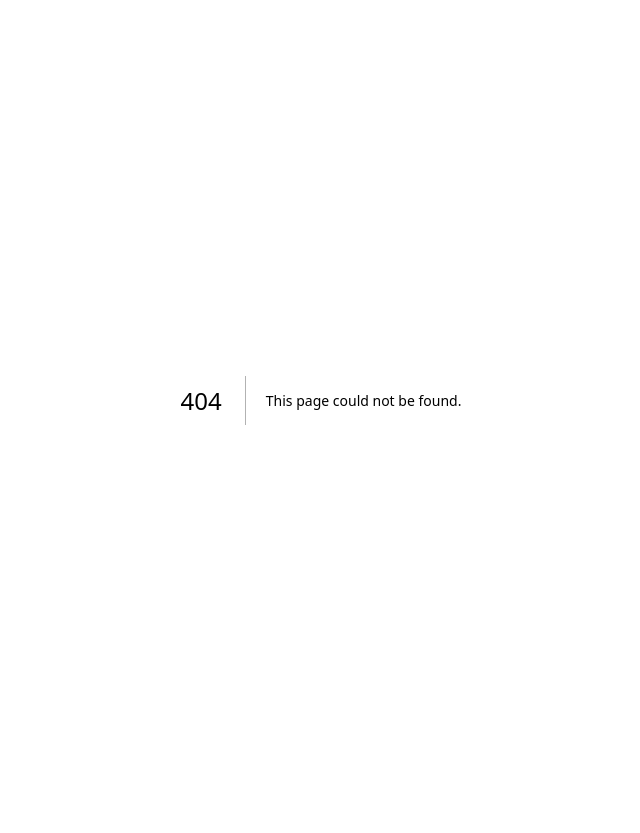
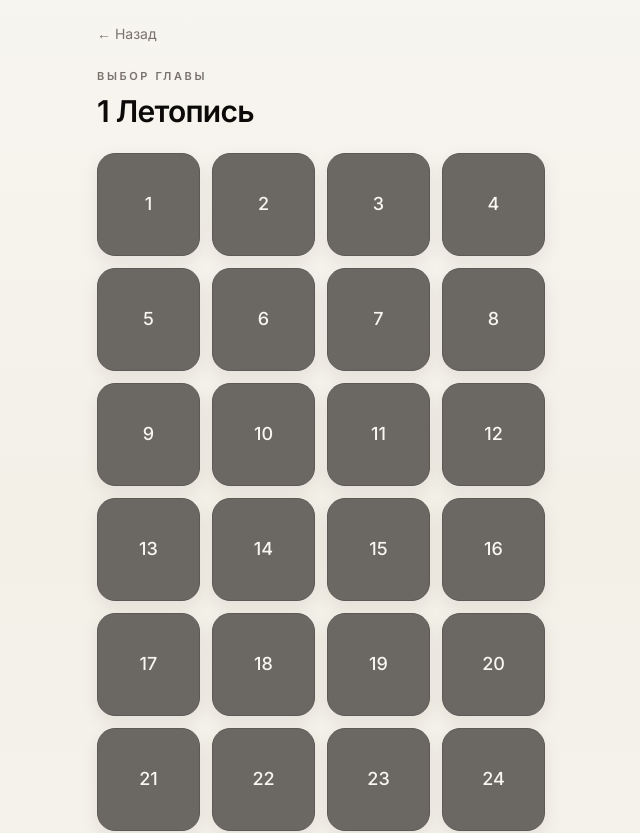
Before and after one commit to scriptura-plus/ai-concierge, a Next.js app: page /moderator/workspace/1-chronicles in a window 1280 px wide. Before the commit this address had no page. Shown: the top 833 px of the page, without its empty margins (319-959 px from the left). Before the commit the page ends 800 px from the top, so only its background shows below. Built offline with nearby package versions, Linux system fonts and the light colour scheme.

Commit message:
Create page.tsx

```diff
--- /dev/null
+++ b/src/app/moderator/workspace/[book]/page.tsx
@@ -0,0 +1,273 @@
+import Link from 'next/link'
+import { notFound } from 'next/navigation'
+import { getBookById } from '@/lib/bible/books'
+
+type PageProps = {
+  params: Promise<{
+    book: string
+  }>
+}
+
+const RU_BOOK_LABELS: Record<string, string> = {
+  Genesis: 'Бытие',
+  Exodus: 'Исход',
+  Leviticus: 'Левит',
+  Numbers: 'Числа',
+  Deuteronomy: 'Второзаконие',
+  Joshua: 'Иисус Навин',
+  Judges: 'Судей',
+  Ruth: 'Руфь',
+  '1 Samuel': '1 Самуила',
+  '2 Samuel': '2 Самуила',
+  '1 Kings': '1 Царей',
+  '2 Kings': '2 Царей',
+  '1 Chronicles': '1 Летопись',
+  '2 Chronicles': '2 Летопись',
+  Ezra: 'Ездра',
+  Nehemiah: 'Неемия',
+  Esther: 'Эсфирь',
+  Job: 'Иов',
+  Psalms: 'Псалмы',
+  Proverbs: 'Притчи',
+  Ecclesiastes: 'Экклезиаст',
+  'Song of Solomon': 'Песня Соломона',
+  Isaiah: 'Исаия',
+  Jeremiah: 'Иеремия',
+  Lamentations: 'Плач Иеремии',
+  Ezekiel: 'Иезекииль',
+  Daniel: 'Даниил',
+  Hosea: 'Осия',
+  Joel: 'Иоиль',
+  Amos: 'Амос',
+  Obadiah: 'Авдий',
+  Jonah: 'Иона',
+  Micah: 'Михей',
+  Nahum: 'Наум',
+  Habakkuk: 'Аввакум',
+  Zephaniah: 'Софония',
+  Haggai: 'Аггей',
+  Zechariah: 'Захария',
+  Malachi: 'Малахия',
+  Matthew: 'Матфея',
+  Mark: 'Марка',
+  Luke: 'Луки',
+  John: 'Иоанна',
+  Acts: 'Деяния',
+  Romans: 'Римлянам',
+  '1 Corinthians': '1 Коринфянам',
+  '2 Corinthians': '2 Коринфянам',
+  Galatians: 'Галатам',
+  Ephesians: 'Эфесянам',
+  Philippians: 'Филиппийцам',
+  Colossians: 'Колоссянам',
+  '1 Thessalonians': '1 Фессалоникийцам',
+  '2 Thessalonians': '2 Фессалоникийцам',
+  '1 Timothy': '1 Тимофею',
+  '2 Timothy': '2 Тимофею',
+  Titus: 'Титу',
+  Philemon: 'Филимону',
+  Hebrews: 'Евреям',
+  James: 'Иакова',
+  '1 Peter': '1 Петра',
+  '2 Peter': '2 Петра',
+  '1 John': '1 Иоанна',
+  '2 John': '2 Иоанна',
+  '3 John': '3 Иоанна',
+  Jude: 'Иуды',
+  Revelation: 'Откровение',
+}
+
+function ruTitle(title: string) {
+  return RU_BOOK_LABELS[title] ?? title
+}
+
+type Tone = {
+  background: string
+  border: string
+  color: string
+}
+
+function getChapterTone(title: string): Tone {
+  const torah = new Set([
+    'Genesis',
+    'Exodus',
+    'Leviticus',
+    'Numbers',
+    'Deuteronomy',
+  ])
+
+  const historical = new Set([
+    'Joshua',
+    'Judges',
+    'Ruth',
+    '1 Samuel',
+    '2 Samuel',
+    '1 Kings',
+    '2 Kings',
+    '1 Chronicles',
+    '2 Chronicles',
+    'Ezra',
+    'Nehemiah',
+    'Esther',
+  ])
+
+  const wisdom = new Set([
+    'Job',
+    'Psalms',
+    'Proverbs',
+    'Ecclesiastes',
+    'Song of Solomon',
+  ])
+
+  const majorProphets = new Set([
+    'Isaiah',
+    'Jeremiah',
+    'Lamentations',
+    'Ezekiel',
+    'Daniel',
+  ])
+
+  const minorProphets = new Set([
+    'Hosea',
+    'Joel',
+    'Amos',
+    'Obadiah',
+    'Jonah',
+    'Micah',
+    'Nahum',
+    'Habakkuk',
+    'Zephaniah',
+    'Haggai',
+    'Zechariah',
+    'Malachi',
+  ])
+
+  const gospels = new Set(['Matthew', 'Mark', 'Luke', 'John'])
+  const acts = new Set(['Acts'])
+
+  const pauline = new Set([
+    'Romans',
+    '1 Corinthians',
+    '2 Corinthians',
+    'Galatians',
+    'Ephesians',
+    'Philippians',
+    'Colossians',
+    '1 Thessalonians',
+    '2 Thessalonians',
+    '1 Timothy',
+    '2 Timothy',
+    'Titus',
+    'Philemon',
+    'Hebrews',
+  ])
+
+  const generalLetters = new Set([
+    'James',
+    '1 Peter',
+    '2 Peter',
+    '1 John',
+    '2 John',
+    '3 John',
+    'Jude',
+  ])
+
+  const revelation = new Set(['Revelation'])
+
+  if (torah.has(title)) {
+    return { background: '#5B5A60', border: '#4E4D53', color: '#F7F7F4' }
+  }
+
+  if (historical.has(title)) {
+    return { background: '#6B6763', border: '#5D5956', color: '#F7F6F2' }
+  }
+
+  if (wisdom.has(title)) {
+    return { background: '#635F66', border: '#56525A', color: '#F7F6F3' }
+  }
+
+  if (majorProphets.has(title)) {
+    return { background: '#4F5258', border: '#45474C', color: '#F8F7F4' }
+  }
+
+  if (minorProphets.has(title)) {
+    return { background: '#5D615C', border: '#50534F', color: '#F8F7F3' }
+  }
+
+  if (gospels.has(title)) {
+    return { background: '#5B6068', border: '#4E535A', color: '#F8F7F4' }
+  }
+
+  if (acts.has(title)) {
+    return { background: '#74717A', border: '#63606A', color: '#F8F7F4' }
+  }
+
+  if (pauline.has(title)) {
+    return { background: '#69656E', border: '#5A5760', color: '#F8F7F4' }
+  }
+
+  if (generalLetters.has(title)) {
+    return { background: '#5F646B', border: '#51555B', color: '#F8F7F4' }
+  }
+
+  if (revelation.has(title)) {
+    return { background: '#4A4E55', border: '#404349', color: '#F8F7F4' }
+  }
+
+  return { background: '#66626B', border: '#59555E', color: '#F8F7F4' }
+}
+
+export default async function ModeratorChapterSelectPage({ params }: PageProps) {
+  const { book } = await params
+  const selectedBook = getBookById(book)
+
+  if (!selectedBook) {
+    notFound()
+  }
+
+  const tone = getChapterTone(selectedBook.title)
+
+  const chapters = Array.from(
+    { length: selectedBook.chapters },
+    (_, index) => index + 1
+  )
+
+  return (
+    <main className="min-h-screen bg-[linear-gradient(180deg,#F7F5EF_0%,#F3F0E8_46%,#F6F3EC_100%)] px-4 py-6">
+      <div className="mx-auto flex w-full max-w-md flex-col">
+        <Link
+          href="/moderator"
+          className="mb-6 text-sm text-stone-500 transition-colors duration-200 hover:text-stone-700"
+        >
+          ← Назад
+        </Link>
+
+        <p className="mb-2 text-[11px] font-semibold uppercase tracking-[0.24em] text-stone-500">
+          Выбор главы
+        </p>
+
+        <h1 className="mb-6 text-3xl font-semibold tracking-tight text-stone-950">
+          {ruTitle(selectedBook.title)}
+        </h1>
+
+        <div className="grid grid-cols-4 gap-3">
+          {chapters.map((chapter) => (
+            <Link
+              key={chapter}
+              href={`/moderator/workspace/${selectedBook.id}/${chapter}`}
+              className="flex aspect-square items-center justify-center rounded-[18px] border text-lg font-medium shadow-[0_6px_18px_rgba(32,28,24,0.08)] transition-all duration-200 ease-out hover:-translate-y-[1px] hover:shadow-[0_10px_24px_rgba(32,28,24,0.12)] active:scale-[0.99]"
+              style={{
+                backgroundColor: tone.background,
+                borderColor: tone.border,
+                color: tone.color,
+                WebkitTapHighlightColor: 'transparent',
+              }}
+            >
+              {chapter}
+            </Link>
+          ))}
+        </div>
+      </div>
+    </main>
+  )
+}
```
